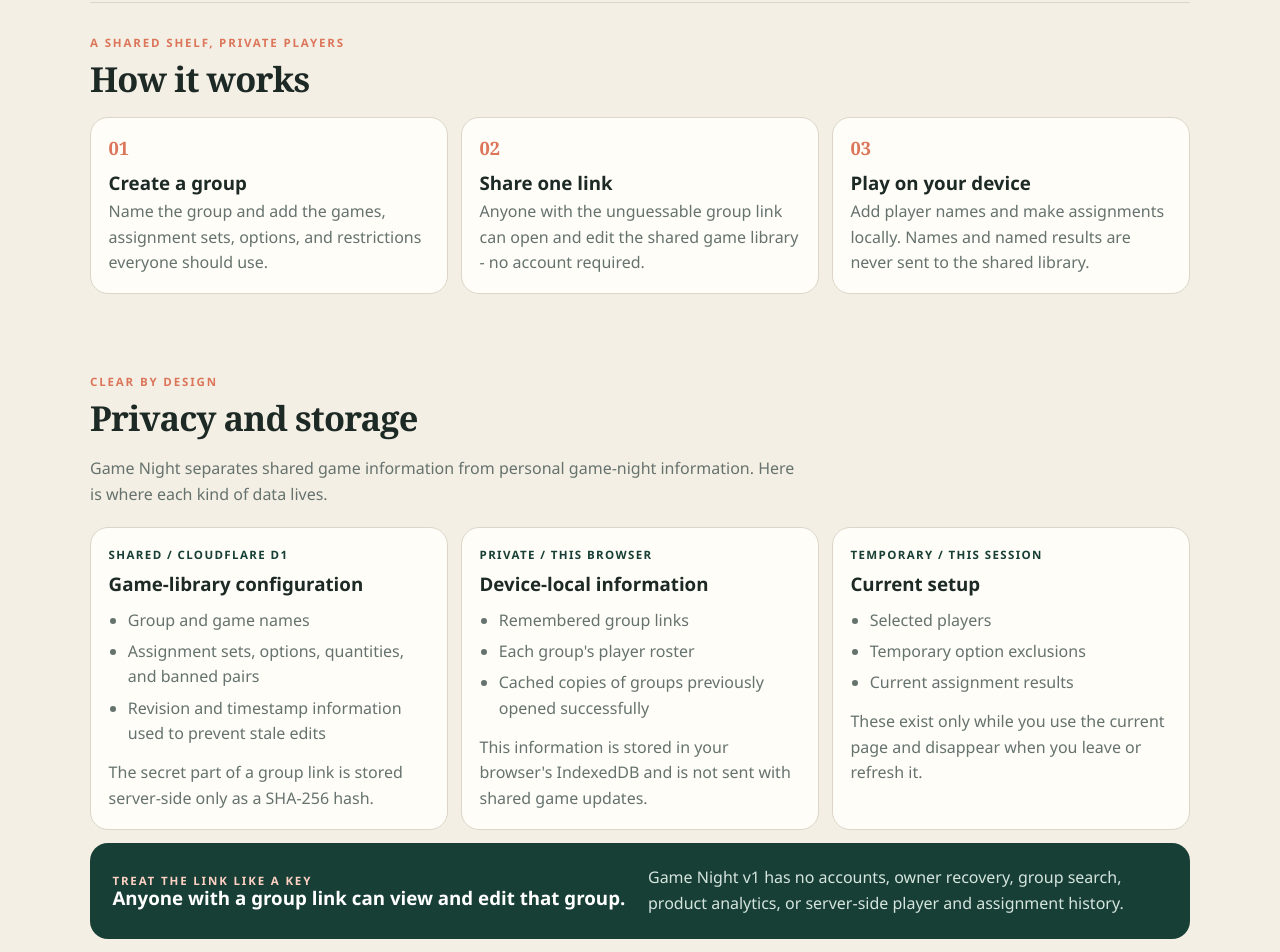
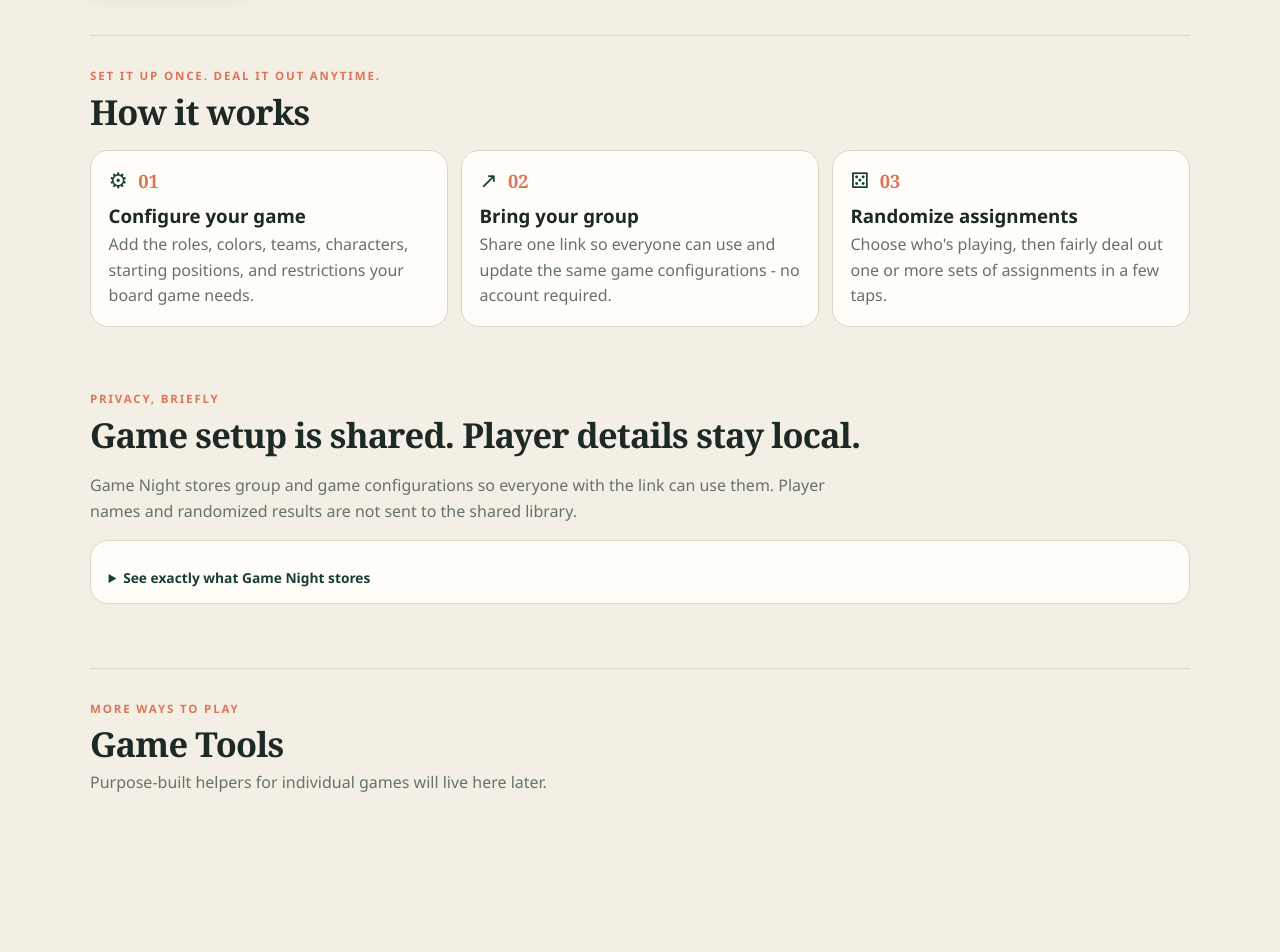
Before and after one commit to arjunptm/bg-assist, a React (Vite) app: page / in a window 1280 px wide. Shown: the part 580-1532 px from the top of the page. Built offline with nearby package versions, Linux system fonts and the light colour scheme.

Commit message:
Refocus homepage on role randomization (#49)

```diff
--- a/src/pages/HomePage.tsx
+++ b/src/pages/HomePage.tsx
@@ -43,10 +43,10 @@ export function HomePage() {
   return (
     <Shell>
       <section className="hero">
-        <p className="eyebrow">Game night, minus the setup debate</p>
-        <h1>Deal out the fun.<br /><span>Keep names private.</span></h1>
+        <p className="eyebrow">Board-game role randomizer</p>
+        <h1>Deal out the fun.<br /><span>Randomize every role.</span></h1>
         <p className="hero__copy">
-          Pick a game, choose who's playing, and make fair assignments in a few taps.
+          Set up roles, teams, colors, characters, starting positions, or anything else your game assigns. Then deal everything out in a few taps.
         </p>
         <div className="hero__actions">
           <button className="button button--primary" onClick={() => { setMode("create"); setValue(""); }}>
@@ -61,7 +61,7 @@ export function HomePage() {
       {mode !== "none" && (
         <form className="card inline-form" onSubmit={(event) => void submit(event)}>
           <div>
-            <p className="eyebrow">{mode === "create" ? "New shared library" : "Open a shared library"}</p>
+            <p className="eyebrow">{mode === "create" ? "New game-night group" : "Join a game-night group"}</p>
             <h2>{mode === "create" ? "Name your group" : "Paste the group link"}</h2>
           </div>
           <label>
@@ -88,7 +88,7 @@ export function HomePage() {
       {groups.length > 0 && (
         <section className="section">
           <div className="section-heading">
-            <div><p className="eyebrow">Saved on this device</p><h2>Your groups</h2></div>
+            <div><p className="eyebrow">Recently opened</p><h2>Your groups</h2></div>
           </div>
           <div className="group-list">
             {groups.map((group) => (
@@ -109,25 +109,34 @@ export function HomePage() {
       <section className="section explainer" aria-labelledby="how-it-works-heading">
         <div className="section-heading">
           <div>
-            <p className="eyebrow">A shared shelf, private players</p>
+            <p className="eyebrow">Set it up once. Deal it out anytime.</p>
             <h2 id="how-it-works-heading">How it works</h2>
           </div>
         </div>
         <div className="info-grid">
           <article className="info-card">
-            <span className="info-card__number" aria-hidden="true">01</span>
-            <h3>Create a group</h3>
-            <p>Name the group and add the games, assignment sets, options, and restrictions everyone should use.</p>
+            <div className="info-card__meta" aria-hidden="true">
+              <span className="info-card__icon">⚙︎</span>
+              <span className="info-card__number">01</span>
+            </div>
+            <h3>Configure your game</h3>
+            <p>Add the roles, colors, teams, characters, starting positions, and restrictions your board game needs.</p>
           </article>
           <article className="info-card">
-            <span className="info-card__number" aria-hidden="true">02</span>
-            <h3>Share one link</h3>
-            <p>Anyone with the unguessable group link can open and edit the shared game library - no account required.</p>
+            <div className="info-card__meta" aria-hidden="true">
+              <span className="info-card__icon">↗︎</span>
+              <span className="info-card__number">02</span>
+            </div>
+            <h3>Bring your group</h3>
+            <p>Share one link so everyone can use and update the same game configurations - no account required.</p>
           </article>
           <article className="info-card">
-            <span className="info-card__number" aria-hidden="true">03</span>
-            <h3>Play on your device</h3>
-            <p>Add player names and make assignments locally. Names and named results are never sent to the shared library.</p>
+            <div className="info-card__meta" aria-hidden="true">
+              <span className="info-card__icon">⚄</span>
+              <span className="info-card__number">03</span>
+            </div>
+            <h3>Randomize assignments</h3>
+            <p>Choose who's playing, then fairly deal out one or more sets of assignments in a few taps.</p>
           </article>
         </div>
       </section>
@@ -135,54 +144,30 @@ export function HomePage() {
       <section className="section privacy-section" aria-labelledby="privacy-heading">
         <div className="section-heading">
           <div>
-            <p className="eyebrow">Clear by design</p>
-            <h2 id="privacy-heading">Privacy and storage</h2>
+            <p className="eyebrow">Privacy, briefly</p>
+            <h2 id="privacy-heading">Game setup is shared. Player details stay local.</h2>
           </div>
         </div>
         <p className="privacy-intro">
-          Game Night separates shared game information from personal game-night information. Here is where each kind of data lives.
+          Game Night stores group and game configurations so everyone with the link can use them. Player names and randomized results are not sent to the shared library.
         </p>
-        <div className="storage-grid">
-          <article className="storage-card">
-            <p className="storage-card__location">Shared / Cloudflare D1</p>
-            <h3>Game-library configuration</h3>
-            <ul>
-              <li>Group and game names</li>
-              <li>Assignment sets, options, quantities, and banned pairs</li>
-              <li>Revision and timestamp information used to prevent stale edits</li>
-            </ul>
-            <p>The secret part of a group link is stored server-side only as a SHA-256 hash.</p>
-          </article>
-          <article className="storage-card">
-            <p className="storage-card__location">Private / This browser</p>
-            <h3>Device-local information</h3>
-            <ul>
-              <li>Remembered group links</li>
-              <li>Each group's player roster</li>
-              <li>Cached copies of groups previously opened successfully</li>
-            </ul>
-            <p>This information is stored in your browser's IndexedDB and is not sent with shared game updates.</p>
-          </article>
-          <article className="storage-card">
-            <p className="storage-card__location">Temporary / This session</p>
-            <h3>Current setup</h3>
-            <ul>
-              <li>Selected players</li>
-              <li>Temporary option exclusions</li>
-              <li>Current assignment results</li>
-            </ul>
-            <p>These exist only while you use the current page and disappear when you leave or refresh it.</p>
-          </article>
-        </div>
-        <aside className="privacy-callout" role="note">
-          <div>
-            <p className="eyebrow">Treat the link like a key</p>
-            <h3>Anyone with a group link can view and edit that group.</h3>
+        <details className="privacy-details">
+          <summary>See exactly what Game Night stores</summary>
+          <div className="privacy-details__content">
+            <article className="privacy-detail">
+              <p className="storage-card__location">Shared with the group</p>
+              <h3>Game configuration</h3>
+              <p>Group and game names, assignment options, quantities, restrictions, revisions, and timestamps are stored in Cloudflare D1.</p>
+              <p>Anyone with the group link can view and edit this information. The secret part of the link is stored server-side only as a SHA-256 hash.</p>
+            </article>
+            <article className="privacy-detail">
+              <p className="storage-card__location">Kept on this device</p>
+              <h3>Players and current results</h3>
+              <p>Remembered links, cached groups, and each group's player roster stay in this browser. Current selections and assignment results last only for the current setup.</p>
+              <p>There are no accounts, product analytics, public group search, or server-side player and assignment history.</p>
+            </article>
           </div>
-          <p>
-            Game Night v1 has no accounts, owner recovery, group search, product analytics, or server-side player and assignment history.
-          </p>
-        </aside>
+        </details>
       </section>
 
       <section className="section game-tools-teaser">
--- a/src/styles.css
+++ b/src/styles.css
@@ -187,28 +187,38 @@ input:focus, select:focus, textarea:focus { border-color: var(--forest); box-sha
 .group-card strong, .group-card small, .game-card strong, .game-card small { display: block; }
 .group-card small, .game-card small { margin-top: .2rem; color: var(--muted); }
 .explainer { border-top: 1px solid var(--line); }
-.info-grid, .storage-grid { display: grid; gap: .8rem; }
-.info-card, .storage-card {
+.info-grid { display: grid; gap: .8rem; }
+.info-card {
   border: 1px solid var(--line);
   border-radius: 18px;
   padding: 1.1rem;
   background: var(--paper);
 }
+.info-card__meta {
+  display: flex;
+  align-items: center;
+  gap: .65rem;
+  margin-bottom: .8rem;
+}
+.info-card__icon {
+  color: var(--forest);
+  font-family: "Segoe UI Symbol", "Noto Sans Symbols 2", sans-serif;
+  font-size: 1.35rem;
+  line-height: 1;
+}
 .info-card__number {
-  display: block;
-  margin-bottom: .8rem;
   color: var(--coral);
   font-family: Georgia, serif;
   font-size: 1.15rem;
   font-weight: 700;
 }
-.info-card p, .storage-card p, .storage-card li, .privacy-intro, .privacy-callout > p {
+.info-card p, .privacy-intro {
   color: var(--muted);
   line-height: 1.6;
 }
-.info-card p, .storage-card p { margin-bottom: 0; }
-.privacy-section { padding-top: 3rem; }
-.privacy-intro { max-width: 720px; margin-bottom: 1.25rem; }
+.info-card p { margin-bottom: 0; }
+.privacy-section { padding-top: 2rem; }
+.privacy-intro { max-width: 760px; margin-bottom: 1rem; }
 .storage-card__location {
   margin-bottom: .6rem !important;
   color: var(--forest) !important;
@@ -217,20 +227,13 @@ input:focus, select:focus, textarea:focus { border-color: var(--forest); box-sha
   letter-spacing: .12em;
   text-transform: uppercase;
 }
-.storage-card ul { margin: .85rem 0; padding-left: 1.2rem; }
-.storage-card li + li { margin-top: .35rem; }
-.privacy-callout {
-  display: grid;
-  gap: 1rem;
-  margin-top: .8rem;
-  border-radius: 18px;
-  padding: 1.2rem;
-  color: white;
-  background: var(--forest);
-}
-.privacy-callout .eyebrow { color: #ffd1c5; }
-.privacy-callout h3, .privacy-callout p { margin-bottom: 0; }
-.privacy-callout > p { color: #d5e5de; }
+.privacy-details { overflow: hidden; border: 1px solid var(--line); border-radius: 18px; background: var(--paper); }
+.privacy-details summary { padding: 1rem 1.1rem; color: var(--forest); cursor: pointer; font-weight: 700; }
+.privacy-details[open] summary { border-bottom: 1px solid var(--line); }
+.privacy-details__content { display: grid; gap: 1.25rem; padding: 1.1rem; }
+.privacy-detail h3 { margin-bottom: .45rem; }
+.privacy-detail p { color: var(--muted); line-height: 1.6; }
+.privacy-detail p:last-child { margin-bottom: 0; }
 .game-tools-teaser { margin-top: 2rem; border-top: 1px solid var(--line); }
 .game-card { overflow: hidden; border: 1px solid var(--line); border-radius: 20px; background: var(--paper); }
 .game-card__main { border: 0; border-radius: 0; padding: 1.15rem; }
@@ -409,7 +412,9 @@ summary { cursor: pointer; color: var(--muted); font-size: .86rem; font-weight:
   .shell { padding-top: 2rem; }
   .group-list, .game-grid, .assignment-list { grid-template-columns: repeat(2, 1fr); }
   .info-grid { grid-template-columns: repeat(3, 1fr); }
-  .privacy-callout { grid-template-columns: 1fr 1fr; align-items: center; padding: 1.4rem; }
+  .privacy-details__content { grid-template-columns: repeat(2, 1fr); gap: 0; }
+  .privacy-detail { padding-right: 1.25rem; }
+  .privacy-detail + .privacy-detail { border-left: 1px solid var(--line); padding-right: 0; padding-left: 1.25rem; }
   .restriction-builder { grid-template-columns: 1fr 1.5fr auto 1fr 1.5fr; align-items: center; }
   .restriction-builder .button { grid-column: 1 / -1; }
   .inline-confirmation { grid-template-columns: 1fr auto; align-items: center; }
@@ -418,7 +423,6 @@ summary { cursor: pointer; color: var(--muted); font-size: .86rem; font-weight:
 
 @media (min-width: 960px) {
   .game-grid, .assignment-list { grid-template-columns: repeat(3, 1fr); }
-  .storage-grid { grid-template-columns: repeat(3, 1fr); }
 }
 
 @media (prefers-color-scheme: dark) {
@@ -439,8 +443,6 @@ summary { cursor: pointer; color: var(--muted); font-size: .86rem; font-weight:
   .brand-mark, .button--primary { color: #10231c; background: #8bc7ae; }
   input, select, textarea { color: var(--ink); background: #121c18; border-color: #46534e; }
   .offline-banner { color: #ffdfa0; background: #4a381b; }
-  .privacy-callout { color: #f6fff9; background: #26483c; }
-  .privacy-callout > p { color: #d5e5de; }
   .assignment-card { color: #f6fff9; background: #26483c; }
   .sticky-actions { background: linear-gradient(transparent, var(--cream) 20%); }
 }
```
Also changed, not shown: 2 other files (tests, documents, lock files or other folders).
